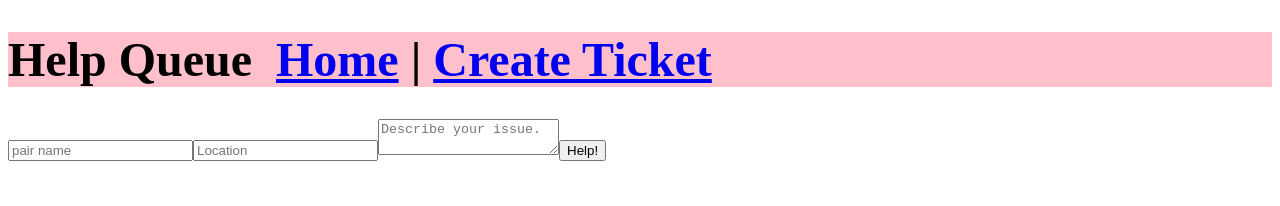
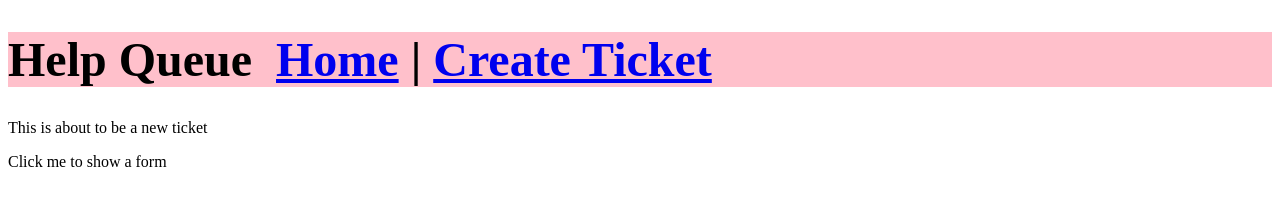
Before and after one commit to Adrianacmy/React-Redux-best-practice-examples, a React app in the folder react-man-config/: page /#/newticket in a window 1280 px wide. Built offline with nearby package versions, Linux system fonts and the light colour scheme; some packages are replaced by stand-ins of ours.

Commit message:
add handClick in newTicket

```diff
--- a/react-man-config/src/components/header/Header.css
+++ b/react-man-config/src/components/header/Header.css
@@ -1,4 +1,4 @@
 .myheader {
   background-color: pink;
-  font-size: 3rem;
+  font-size: 3rem
 }
--- a/react-man-config/src/components/newTicket/NewTicket.jsx
+++ b/react-man-config/src/components/newTicket/NewTicket.jsx
@@ -31,25 +31,20 @@ class NewTicket extends React.Component{
     this.state = {
       formVisible: false
     };
+
+    this.handleClick = this.handleClick.bind(this);
+  }
+
+  handleClick(){
+    this.setState({formVisible: true});
+    // console.log('current formVisible ' + this.state.formVisible);
   }
 
   render(){
     return (
       <div>
-        <form>
-          <input
-            type='text'
-            id='names'
-            placeholder='pair name'/>
-          <input
-            type='text'
-            id='location'
-            placeholder='Location'/>
-          <textarea
-            id='issue'
-            placeholder='Describe your issue.'/>
-          <button type='submit'>Help!</button>
-        </form>
+        <p>This is about to be a new ticket</p>
+        <p onClick={this.handleClick}>Click me to show a form</p>
       </div>
     );
   }
```
